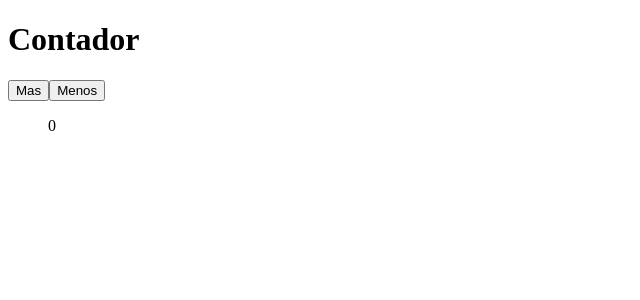
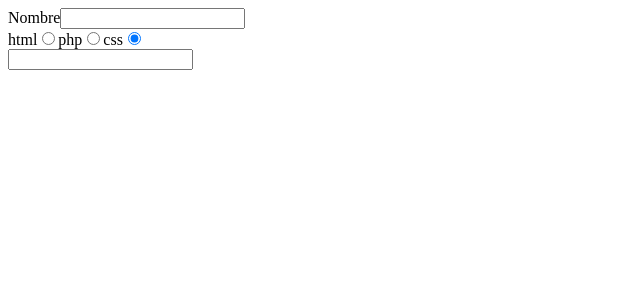
Before and after one commit to salamanca77/practicas-react, a React (Vite) app: page / in a window 1280 px wide. Shown: the top 300 px of the page, without its empty margins (0-640 px from the left). Built offline with nearby package versions, Linux system fonts and the light colour scheme.

Commit message:
cambios realizado

```diff
--- a/src/App.jsx
+++ b/src/App.jsx
@@ -8,17 +8,16 @@ import { Detalles } from "./page/Detalles"
 import { ProtejerRuta } from "./page/ProtejerRuta"
 import { Login } from "./page/Login"
 
-import React, { useState, createContext } from "react"
-import { Contador } from "./components/Contador"
+import React, { useState, createContext, useRef } from "react"
+import { Formulario } from "./components/Fomulario"
 
 export function App(){
 
 
     return (
-
-        <div>
-            <Contador />
-        </div>
+        <>
+                <Formulario />
+        </>
 
 
         // <>
--- a/src/components/Contador.jsx
+++ /dev/null
@@ -1,16 +0,0 @@
-import { useState } from "react"
-
-export function Contador(){
-    const [contador, setContador] = useState(0)
-
-
-    return(
-        <div>
-            <h1>Contador</h1>
-            <button onClick={()=> (setContador(contador + 3))}>Mas</button>
-            <button onClick={function(){setContador(contador -1)}}>Menos</button>
-            <dir>{contador}</dir>
-        </div>
-
-    )
-}
--- /dev/null
+++ b/src/components/Fomulario.jsx
@@ -0,0 +1,30 @@
+import { useState } from "react"
+
+export function Formulario(){
+    const {nombre, setnombre} = useState()
+    const {radio, setRadio} = useState()
+
+    return(
+        <div>
+
+        <form action="">
+            <label  htmlFor="nombre" >Nombre</label>
+            <input  id="nombre" type="text" value={nombre} onChange={(e)=>{setnombre(e.target.value)}}/><br />
+
+            <label htmlFor="html">html</label>
+            <input id="html" name="opciones" type="radio" value={radio} onChange={(e)=>{setRadio(e.target.value)}} />
+
+            <label  htmlFor="php">php</label>
+            <input id="php"  name="opciones" type="radio"  value={radio} onChange={(e)=>{setRadio(e.target.value)}}/>
+
+            <label htmlFor="css">css</label>
+            <input id="css" defaultChecked name="opciones" value={radio} type="radio" onChange={(e)=>{setRadio(e.target.value)}}/><br />
+
+            <label htmlFor=""></label>
+            <input type="text" />
+        </form>
+        </div>
+
+    )
+
+}
```
